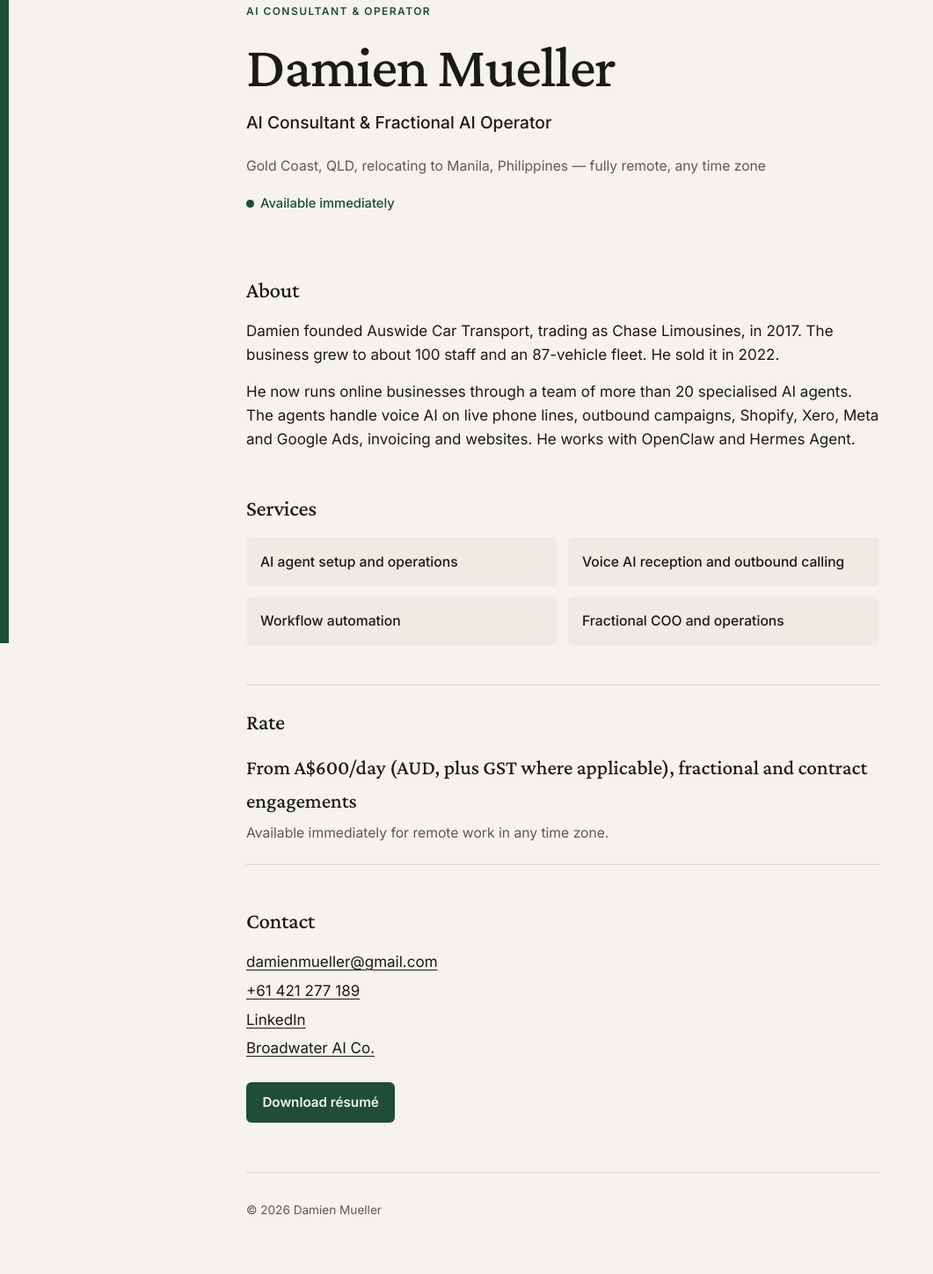
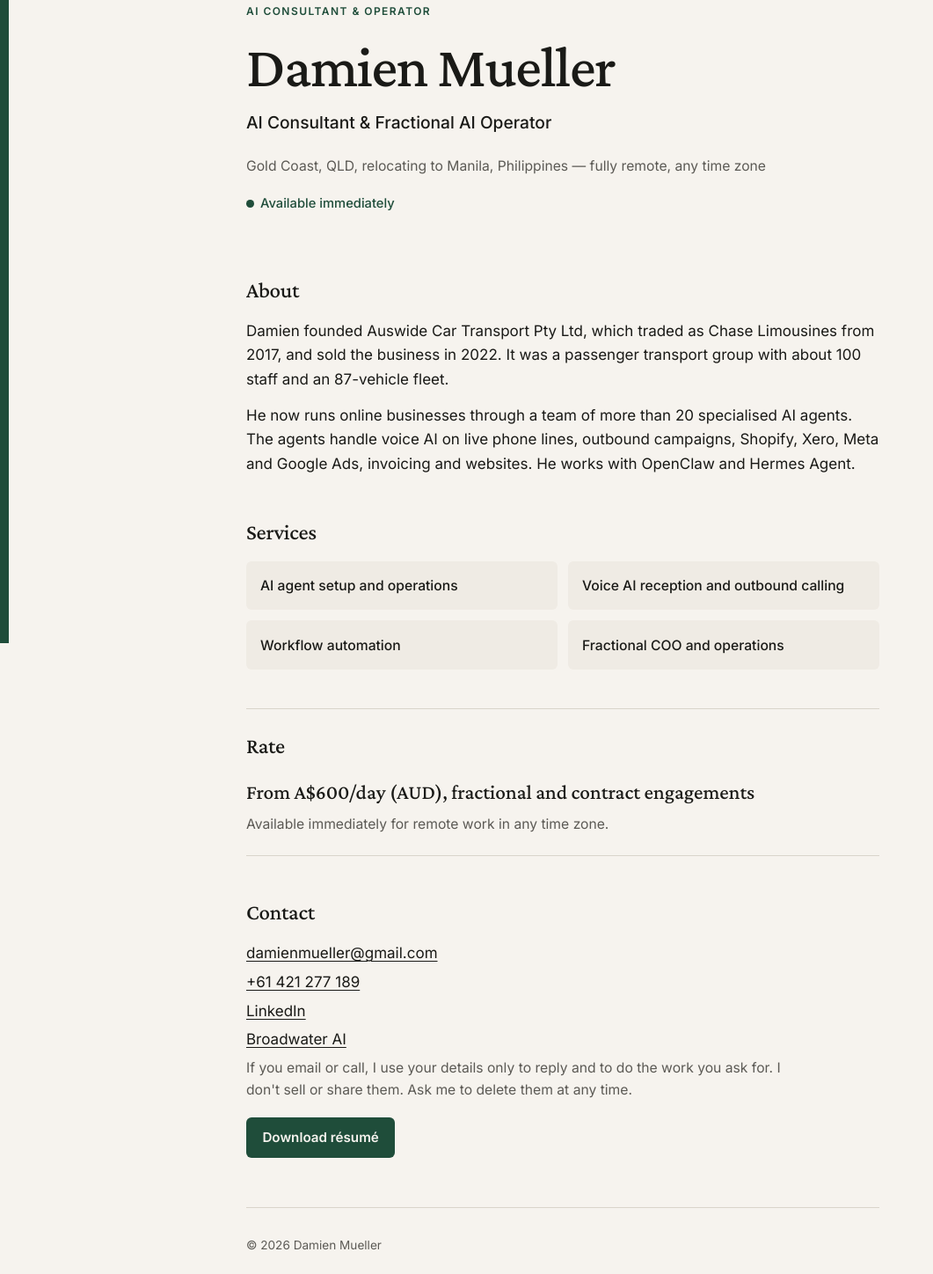
Before and after one commit to damienmueller-cloud/damien-mueller, a plain HTML site: page index.html in a window 1280 px wide. Shown: the part 69-1517 px from the top of the page at 88% size, without its empty margins (0-1061 px from the left). Drawn offline with nearby package versions, Linux system fonts and the light colour scheme.

Commit message:
Align profile copy with Broadwater audit fixes
Correct the 2017 founding wording, drop the GST line, add a short
privacy note, and point to Broadwater AI without Co.

```diff
--- a/index.html
+++ b/index.html
@@ -260,7 +260,7 @@
     <main>
       <section aria-labelledby="about">
         <h2 id="about">About</h2>
-        <p>Damien founded Auswide Car Transport, trading as Chase Limousines, in 2017. The business grew to about 100 staff and an 87-vehicle fleet. He sold it in 2022.</p>
+        <p>Damien founded Auswide Car Transport Pty Ltd, which traded as Chase Limousines from 2017, and sold the business in 2022. It was a passenger transport group with about 100 staff and an 87-vehicle fleet.</p>
         <p>He now runs online businesses through a team of more than 20 specialised AI agents. The agents handle voice AI on live phone lines, outbound campaigns, Shopify, Xero, Meta and Google Ads, invoicing and websites. He works with OpenClaw and Hermes Agent.</p>
       </section>
 
@@ -276,7 +276,7 @@
 
       <section class="rate" aria-labelledby="rate">
         <h2 id="rate">Rate</h2>
-        <p class="figure">From A$600/day (AUD, plus GST where applicable), fractional and contract engagements</p>
+        <p class="figure">From A$600/day (AUD), fractional and contract engagements</p>
         <p class="meta">Available immediately for remote work in any time zone.</p>
       </section>
 
@@ -286,8 +286,9 @@
           <li><a href="mailto:damienmueller@gmail.com">damienmueller@gmail.com</a></li>
           <li><a href="tel:+61421277189">+61 421 277 189</a></li>
           <li><a href="https://au.linkedin.com/in/damien-mueller-a53b8a63">LinkedIn</a></li>
-          <li><a href="https://damienmueller-cloud.github.io/gold-coast-ai/">Broadwater AI Co.</a></li>
+          <li><a href="https://damienmueller-cloud.github.io/gold-coast-ai/">Broadwater AI</a></li>
         </ul>
+        <p class="meta">If you email or call, I use your details only to reply and to do the work you ask for. I don't sell or share them. Ask me to delete them at any time.</p>
         <a class="cv" href="Damien_Mueller_Resume.pdf">Download résumé</a>
       </section>
     </main>
```
Also changed, not shown: llms.txt.
